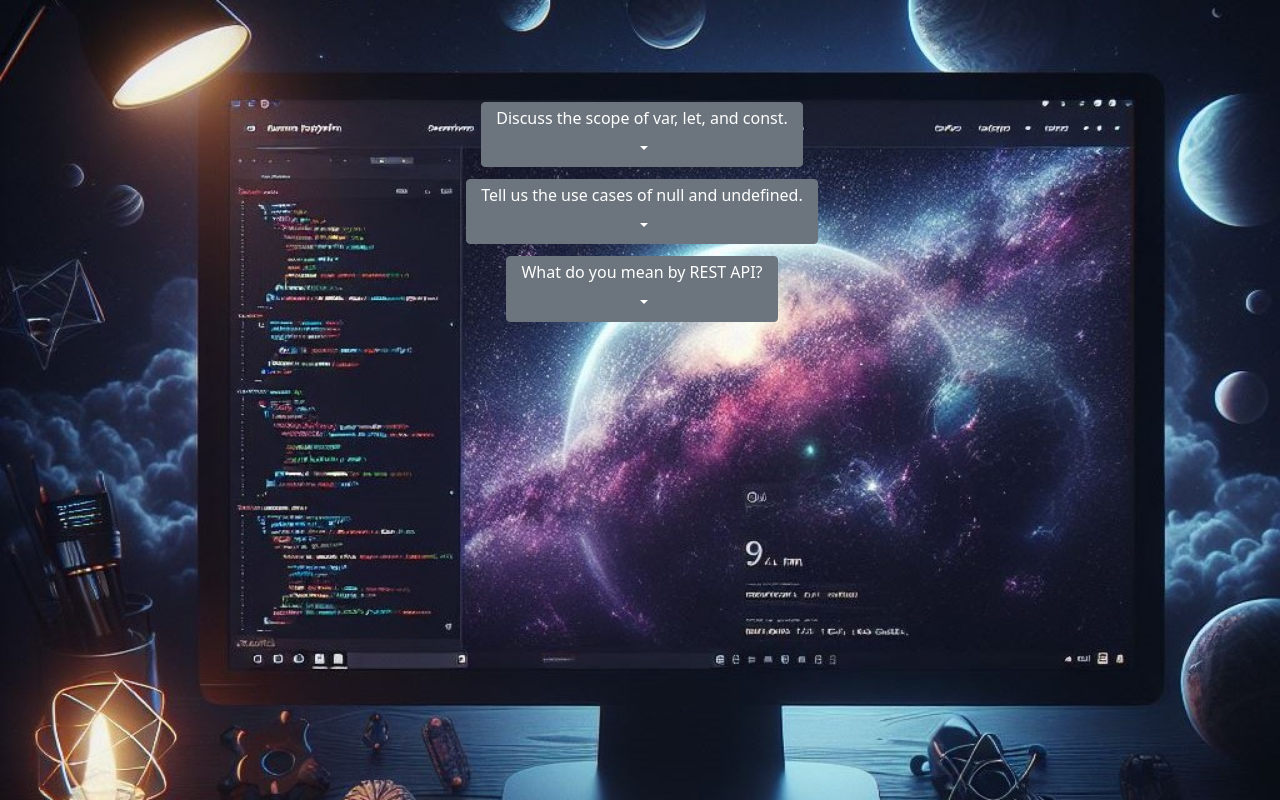
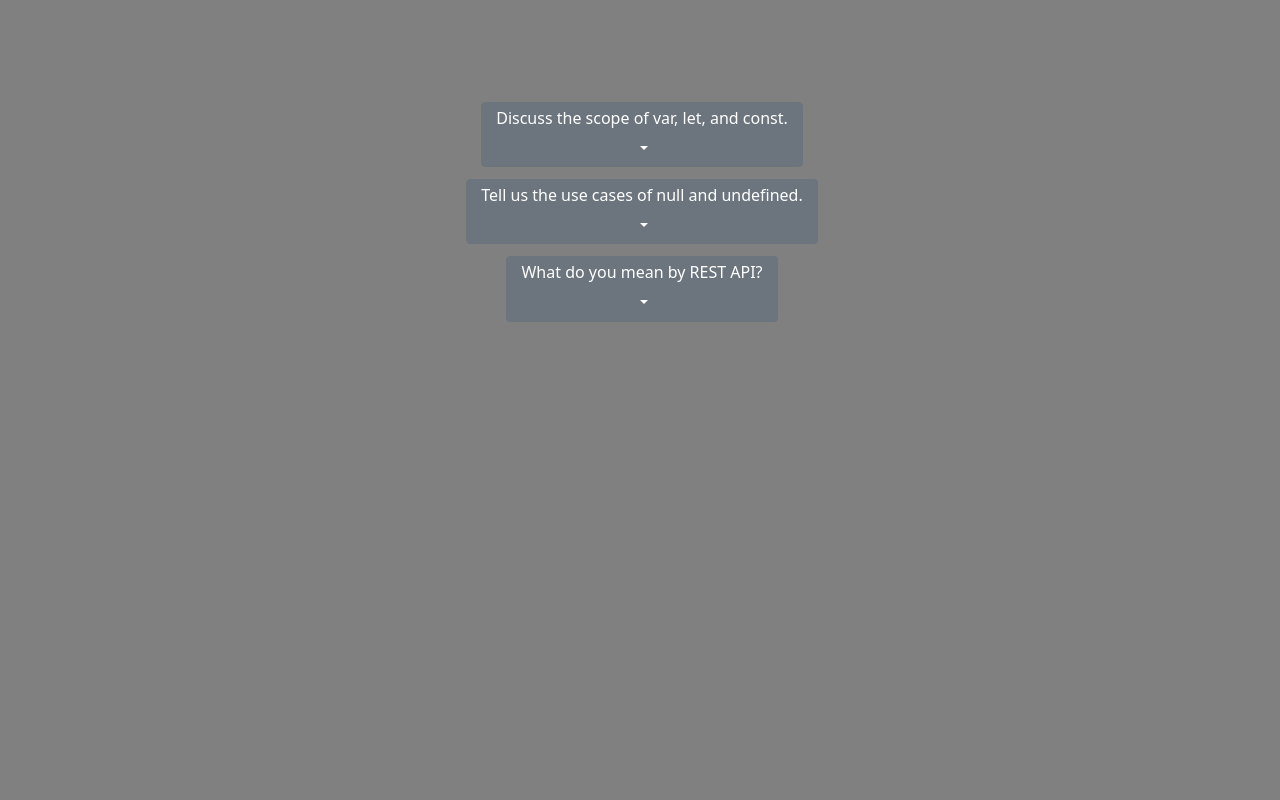
Before and after one commit to shafayetejaman/PH-Tube, a plain HTML site: page blog/index.html in a window 1280 px wide. Drawn offline with nearby package versions, Linux system fonts and the light colour scheme.

Commit message:
Update styles.css

```diff
--- a/blog/styles.css
+++ b/blog/styles.css
@@ -1,5 +1,5 @@
 body {
-    background-image: url('../PHero-Tube-main/_9d270e0e-4928-4e41-8601-602cadcc858a.jpg');
+    background-color: gray;
 
     background-size: cover;
 }
```
